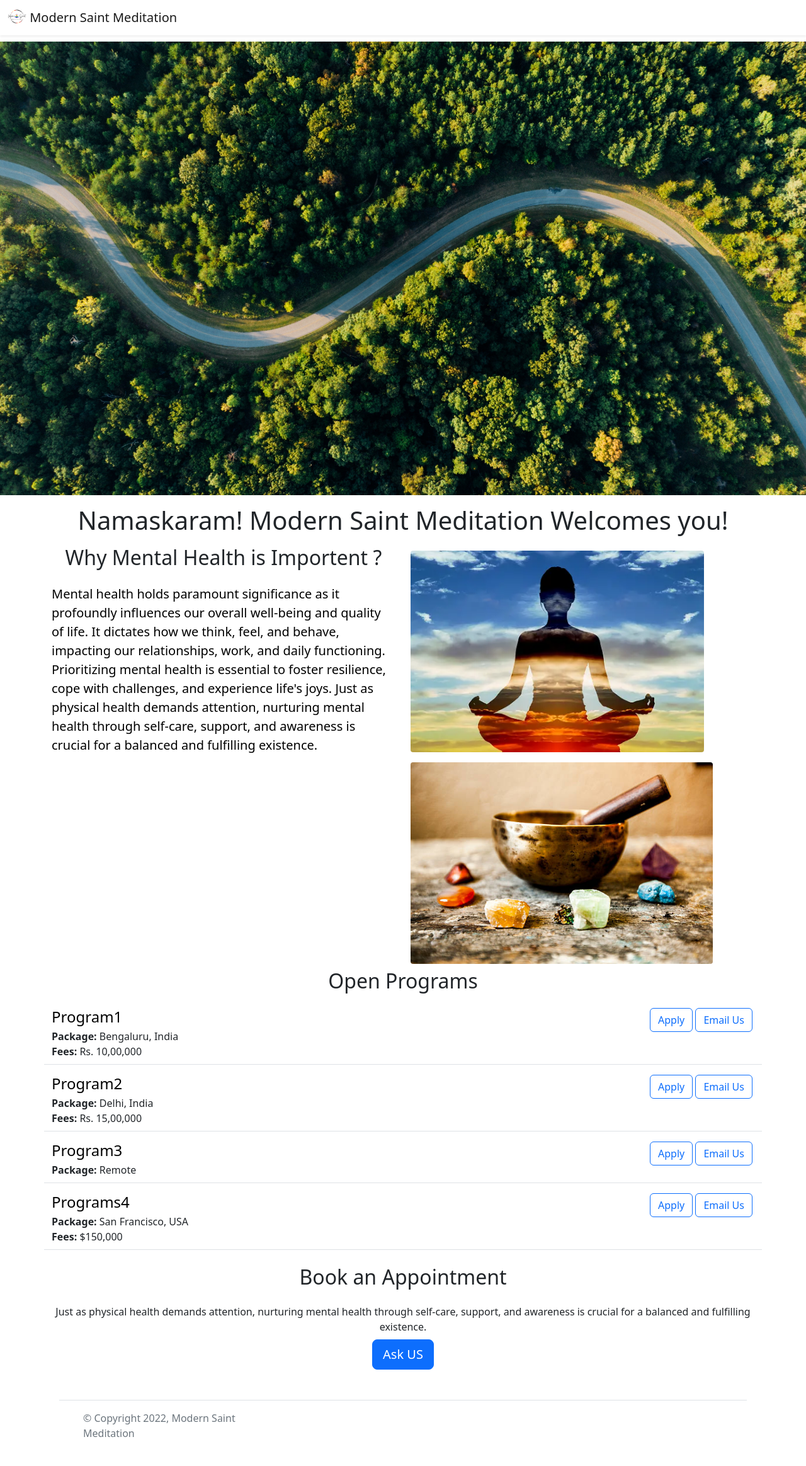
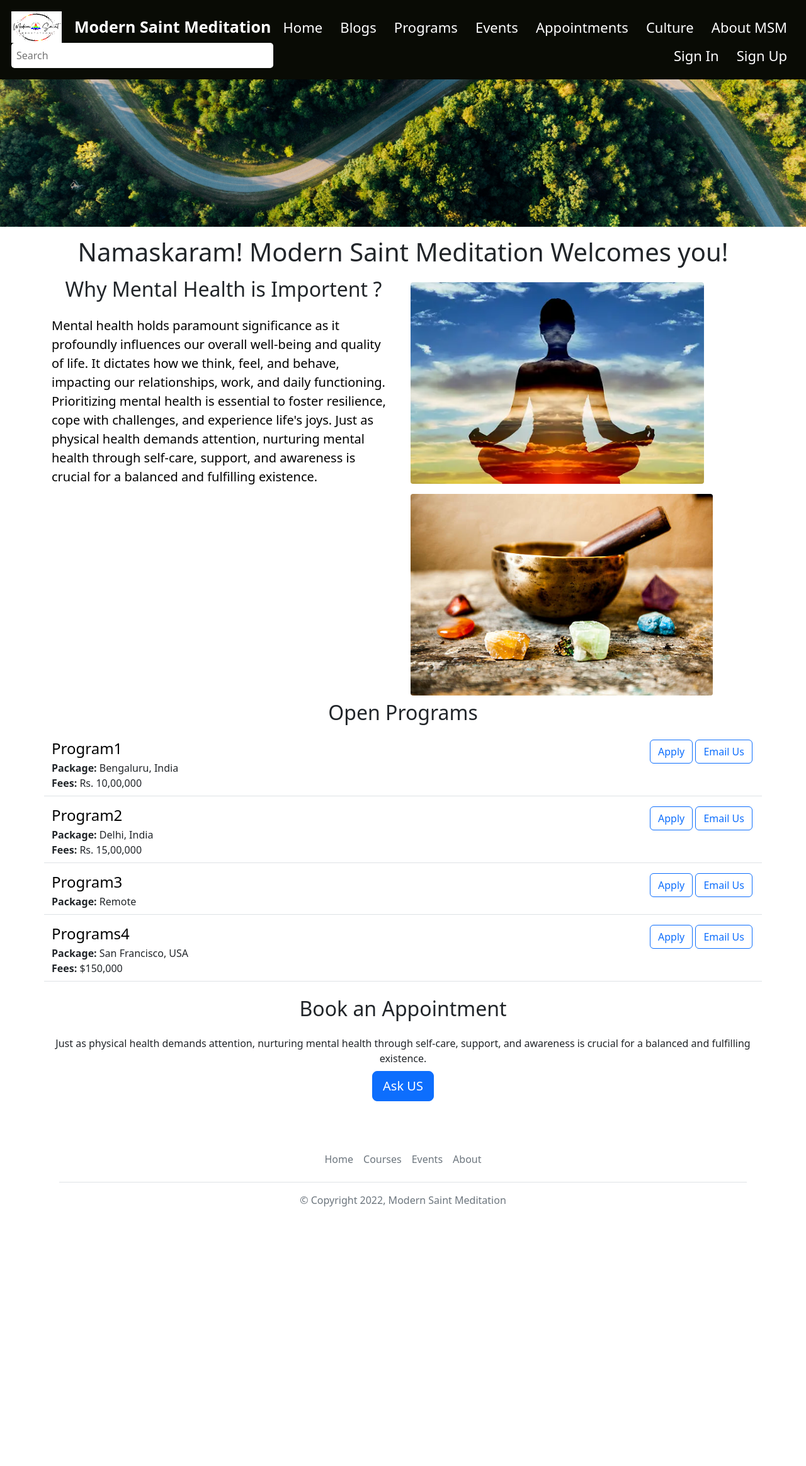
Before and after one commit to rajnibala/modern-saint-meditation-w2, a Flask app: page / in a window 1280 px wide. Shown: the whole page at 63% size. After the commit the page ends 1915 px from the top, so only its background shows below. Run offline with Flask 3, Linux system fonts and the light colour scheme.

Commit message:
styling nav bar added images

```diff
--- a/templates/Home.html
+++ b/templates/Home.html
@@ -6,12 +6,67 @@
    <meta charset="utf-8">
    <meta name="viewport" content="width=device-width, initial-scale=1">
    <link href="https://cdn.jsdelivr.net/npm/bootstrap@5.2.3/dist/css/bootstrap.min.css" rel="stylesheet" integrity="sha384-rbsA2VBKQhggwzxH7pPCaAqO46MgnOM80zW1RWuH61DGLwZJEdK2Kadq2F9CUG65" crossorigin="anonymous">
+<style>
+  /* Add some basic styling for the navigation bar */
+  .navbar {
+    background-color: #090B05;
+    padding: 18px;
+    display: flex;
+    justify-content: space-between;
+    align-items: center;
+  }
+
+  /* Add spacing between items */
+  .navbar a, .navbar button {
+    margin: 0 12px;
+    color: white;
+    font-size: 22px;
+    text-decoration: none;
+    border: none;
+    background-color: transparent;
+    cursor: pointer;
+  }
+
+  /* Style for the search bar */
+  .search-bar {
+    flex: 0.4;
+    display: flex;
+    align-items: center;
+  }
+
+  .search-input {
+    width: 100%;
+    padding: 8px;
+    font-size: 16px;
+    border: none;
+    border-radius: 5px;
+  }
+
+  /* Style for the logo and site name */
+  .logo {
+    display: flex;
+    align-items: center;
+  }
+
+  .logo img {
+    width: 80px;
+    height: 50px;
+    margin-right: 20px;
+  }
+
+  .site-name {
+    font-size: 25px;
+    color: white;
+    font-weight: bold;
+
+  }
+</style>
   <style>
-#banner {
-  height: 720px;
- object-fit: cover;
-  width:100%;
-  margin-bottom:16px;
+ #banner {
+        height: 360px;
+        width: 100%;
+        object-fit:cover;
+        margin-bottom: 16px;
 }
  </style>
 
@@ -22,7 +77,7 @@
    <div class="container">
    <h1 class= "text-center">Namaskaram! Modern Saint Meditation Welcomes you!</h1>
 
-     <div class="row" style="margin-bottom:16px">
+     <div class="row" style="margin-bottom:32px">
        <div class="col-md-6">
 <h2 class= "text-center mt-2 mb-4" >Why Mental Health is Importent ?</h2>
 
--- a/templates/footer.html
+++ b/templates/footer.html
@@ -1,16 +1,12 @@
 <div class="container">
-  <footer class="d-flex flex-wrap justify-content-between align-items-center py-3 my-4 border-top">
-    <div class="col-md-4 d-flex align-items-center">
-      <a href="/" class="mb-3 me-2 mb-md-0 text-muted text-decoration-none lh-1">
-        <svg class="bi" width="30" height="24"><use xlink:href="#bootstrap"/></svg>
-      </a>
-      <span class="mb-3 mb-md-0 text-muted">&copy; Copyright 2022, Modern Saint Meditation</span>
-    </div>
+  <footer class="py-3 my-4">
+    <ul class="nav justify-content-center border-bottom pb-3 mb-3">
+      <li class="nav-item"><a  target="_blank" href="https://www.jovian.ai" class="nav-link px-2 text-muted">Home</a></li>
+      <li class="nav-item"><a  target="_blank" href="https://jovian.ai/learn" class="nav-link px-2 text-muted">Courses</a></li>
 
-    <ul class="nav col-md-4 justify-content-end list-unstyled d-flex">
-      <li class="ms-3"><a class="text-muted"  href="#"><svg class="bi" width="24" height="24"><use xlink:href="#twitter"/></svg></a></li>
-      <li class="ms-3"><a class="text-muted" href="#"><svg class="bi" width="24" height="24"><use xlink:href="#instagram"/></svg></a></li>
-      <li class="ms-3"><a class="text-muted" href="#"><svg class="bi" width="24" height="24"><use xlink:href="#facebook"/></svg></a></li>
+      <li class="nav-item"><a target="_blank" href="https://jovian.ai/events" class="nav-link px-2 text-muted">Events</a></li>
+      <li class="nav-item"><a  target="_blank" href="https://jovian.ai/about" class="nav-link px-2 text-muted">About</a></li>
     </ul>
+    <p class="text-center text-muted">&copy; Copyright 2022, Modern Saint Meditation</p>
   </footer>
 </div>
--- a/templates/nav.html
+++ b/templates/nav.html
@@ -1,14 +1,28 @@
-<nav class="navbar shadow-sm fixed-top bg-white">
-  <div class="container-fluid">
+  <!-- fixed-top for fixing the top and bg-white or dark for changing color-->
 
-    <a class="navbar-brand" href="#">
+<nav class="navbar fixed-top">
+  <div class="logo">
+    <img src="static/HDlogo.jpg" alt="Logo">
+    <div class="site-name">Modern Saint Meditation</div>
+  </div>
 
-      <img src="/static/HDlogo.jpg" alt="" width="30" height="24" class="d-inline-block align-text-top">
-      Modern Saint Meditation
-    </a>
+  <div class="left-items">
+    <a href="#">Home</a>
+    <a href="#">Blogs</a>
+    <a href="#">Programs</a>
+    <a href="#">Events</a>
+    <a href="#">Appointments</a>
+    <a href="#">Culture</a>
+    <a href="#">About MSM</a>
+  </div>
 
+  <div class="search-bar">
+    <input class="search-input" type="search" placeholder="Search" aria-label="Search">
+  </div>
+
+  <div class="right-items">
+    <a href="#" class="navbar-link">Sign In</a>
+    <a href="#" class="navbar-link">Sign Up</a>
   </div>
 </nav>
-<div style="height:66px">
-
-</div>
+  </nav>
```
Also changed, not shown: static/msm session form image  (1).JPG (added), static/navbg.jpg (added).
